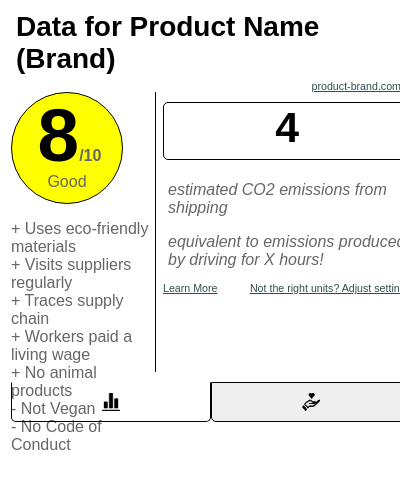
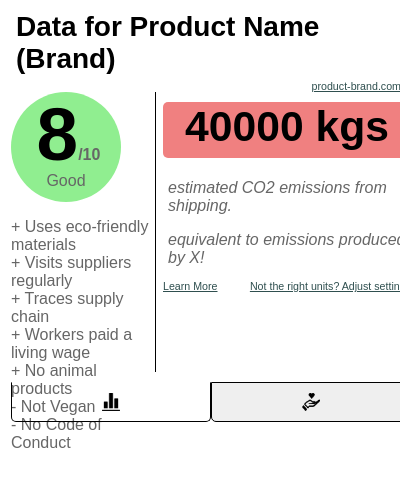
Before and after one commit to khuranaradhika/disect, a browser extension: page client/popup/popup.html in a window 400 px wide. Drawn offline with Linux system fonts and the light colour scheme.

Commit message:
aesthetic update

```diff
--- a/client/popup/popup.css
+++ b/client/popup/popup.css
@@ -52,7 +52,6 @@ h2 {
 	text-align: center;
 	vertical-align: center;
 	margin-bottom: 5px;
-	border: solid black 1px;
 }
 
 .ethic-rater-rating {
@@ -84,7 +83,7 @@ h2 {
 	color: black;
 	font-size: 32pt;
 	font-weight: bold;
-	border: solid black 1px;
+	background: beige;
 }
 
 .co2-facts {
--- a/client/popup/popup.html
+++ b/client/popup/popup.html
@@ -16,8 +16,8 @@
     <div class="maintab-display">
         <div class="maintab-left">
             <div class="ethic-rater-circle" id = "ethic-rater-circle-id">
-                <div class="ethic-rater-rating" id="ethic-rater-rating-id">8<span class="ethic-rater-rating-small">/10</span></div>
-                Good
+                <div class="ethic-rater-rating"><span id="ethic-rater-rating-id"></span><span class="ethic-rater-rating-small">/10</span></div>
+                <span class="ethic-rater-remarks" id="ethic-rater-remarks-id">Good</span>
             </div>
             <ul class="maintab-left-list">
                 <li>+ Uses eco-friendly materials</li>
@@ -31,10 +31,10 @@
 
         </div>
         <div class="maintab-right">
-            <div class="co2-units-display" id="co2-units-display-id">70,000 kgs</div>
+            <div class="co2-units-display" id="co2-units-display-id"></div>
             <div class="co2-facts" id="co2-facts-id">
-                <p><i>estimated CO2 emissions from shipping</i></p>
-                <p><i>equivalent to emissions produced by driving for X hours!</i></p>
+                <p><i>estimated CO2 emissions from shipping.</i></p>
+                <p><i>equivalent to emissions produced by <span id="funfact-id"></span>!</i></p>
             </div>
             <div>
                 <a href="./about-co2.html" target="_blank">Learn More</a>
--- a/client/popup/popup.js
+++ b/client/popup/popup.js
@@ -1,28 +1,62 @@
-// Example function to determine color based on backend value
-function getColor(value) {
+const colorRed = 'lightcoral';
+const colorYellow = 'khaki';
+const colorGreen = 'lightgreen';
+const units = ' kgs'; // need to allow this to change depending on user preference
+
+// Determine ethicality rating circle color based on backend value
+function getColorEthic(value) {
   if (value < 4) {
-    return 'red';
-  } else if (4 <value < 7) {
-    return 'yellow';
-  } else if (value > 7) {
-    return 'green';
+    return colorRed;
+  } else if (4 <= value && value < 7) {
+    return colorYellow;
+  } else {
+    return colorGreen;
   }
 }
+
+// Determine color of co2 emissions box based on value
+function getColorCO2(value) {
+  if (value < 1000) {
+    return colorGreen;
+  } else if (value >= 1000 && value < 5000) {
+    return colorYellow;
+  } else {
+    return colorRed;
+  }
+}
+
+// Determine ethicality rating remark based on backend value
+function getRemark(value) {
+  if (value < 4) {
+    return 'Bad';
+  } else if (4 <= value && value < 7) {
+    return 'Okay';
+  } else {
+    return 'Good';
+  }
+}
+
 window.onload = function() {
-  // Get the content of the element and convert it to a number
-  const myElement = document.getElementById('ethic-rater-rating-id') ;
-  const myNumber = parseFloat(myElement.textContent);
+  // Get numbers for display
+  const ethicalityRating = 8;
+  const emissionsEstimate = 40000;
 
-  // Get a reference to the HTML element
-  const element = document.getElementById('ethic-rater-circle-id');
+  // Set colors/remark to display -- read values and convert to color depending on value
+  const circleElement = document.getElementById('ethic-rater-circle-id');
+  const boxElement = document.getElementById('co2-units-display-id');
+  const circleColor = getColorEthic(ethicalityRating);
+  const boxColor = getColorCO2(emissionsEstimate);
+  console.log(circleColor, boxColor);
 
-  // Get the color based on the backend value
-  const color = getColor(myNumber);
-  console.log(color);
+  // Put statistics into the HTML
+  document.getElementById('ethic-rater-rating-id').innerHTML = ethicalityRating;
+  document.getElementById('co2-units-display-id').innerHTML = emissionsEstimate + units;
 
   // Set the background color of the element
-  element.style.backgroundColor = color;
+  circleElement.style.backgroundColor = circleColor;
+  boxElement.style.backgroundColor = boxColor;
 
-  document.getElementById("co2-units-display-id").innerHTML = 4;
+  // Add a fun fact... grab from backend eventually
+  document.getElementById('funfact-id').innerHTML = 'X';
 
 }
```
